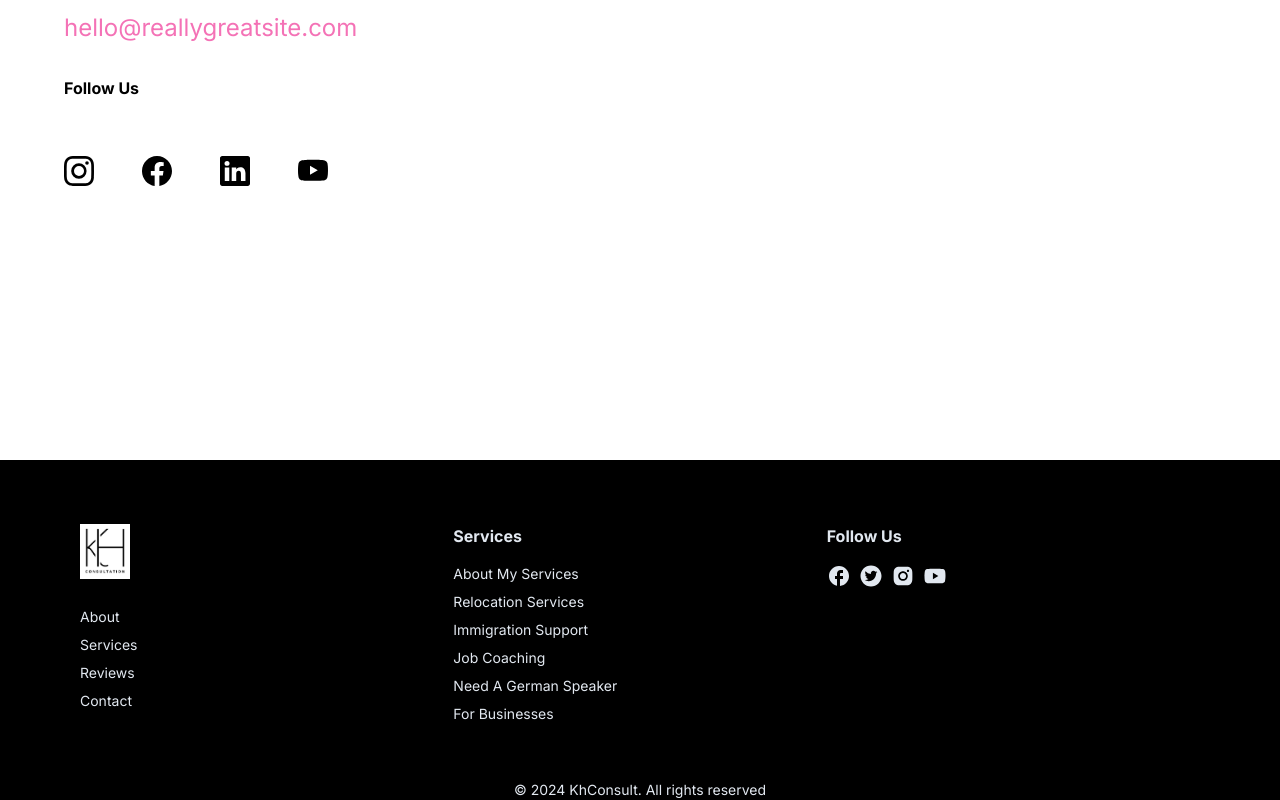
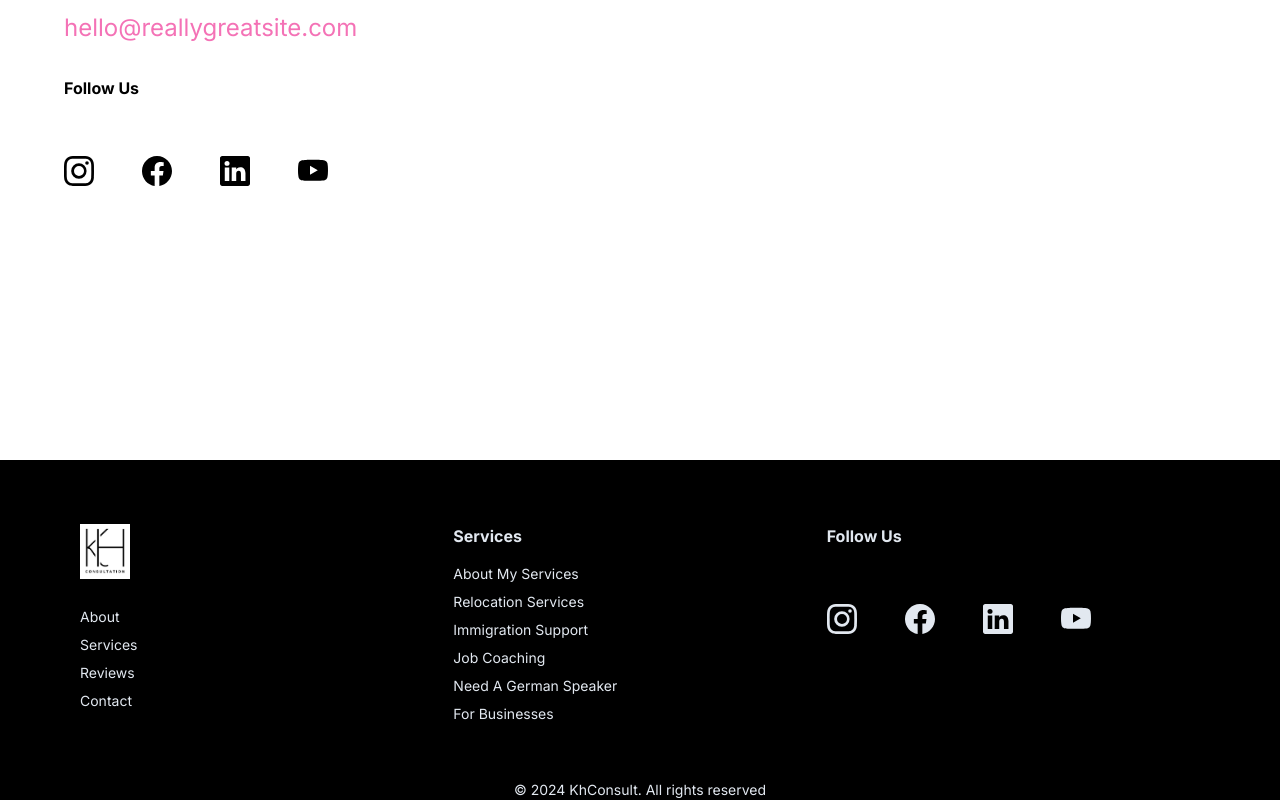
Before and after one commit to yazok8/KhConsult-Web, a Next.js app: page / in a window 1280 px wide. Shown: the part 8484-9284 px from the top of the page. Built offline with nearby package versions, Linux system fonts and the light colour scheme.

Commit message:
replace footer social links with ui social media container

```diff
--- a/src/app/components/footer/Footer.tsx
+++ b/src/app/components/footer/Footer.tsx
@@ -8,6 +8,7 @@ import {
   AiFillYoutube,
 } from "react-icons/ai";
 import Image from "next/image";
+import SocialMedia from "@/app/ui/SocialMedia";
 
 const Footer = () => {
   return (
@@ -44,20 +45,7 @@ const Footer = () => {
 
           <FooterList>
             <h3 className="text-base font-bold mb-2">Follow Us</h3>
-            <div className="flex gap-2">
-              <Link href="#">
-                <MdFacebook size={24} />
-              </Link>
-              <Link href="#">
-                <AiFillTwitterCircle size={24} />
-              </Link>
-              <Link href="#">
-                <AiFillInstagram size={24} />
-              </Link>
-              <Link href="#">
-                <AiFillYoutube size={24} />
-              </Link>
-            </div>
+          <SocialMedia />
           </FooterList>
 
         </div>
--- a/src/app/ui/SocialMedia.tsx
+++ b/src/app/ui/SocialMedia.tsx
@@ -19,7 +19,7 @@ export default function SocialMedia() {
             className="cursor-pointer ease-in-out duration-300"
           />
         </Link>
-        <Link href="https://www.pinterest.com">
+        <Link href="https://www.linkedin.com/company/kh-consultation/">
           <BsLinkedin
             size={30}
             className="cursor-pointer ease-in-out duration-300"
```
